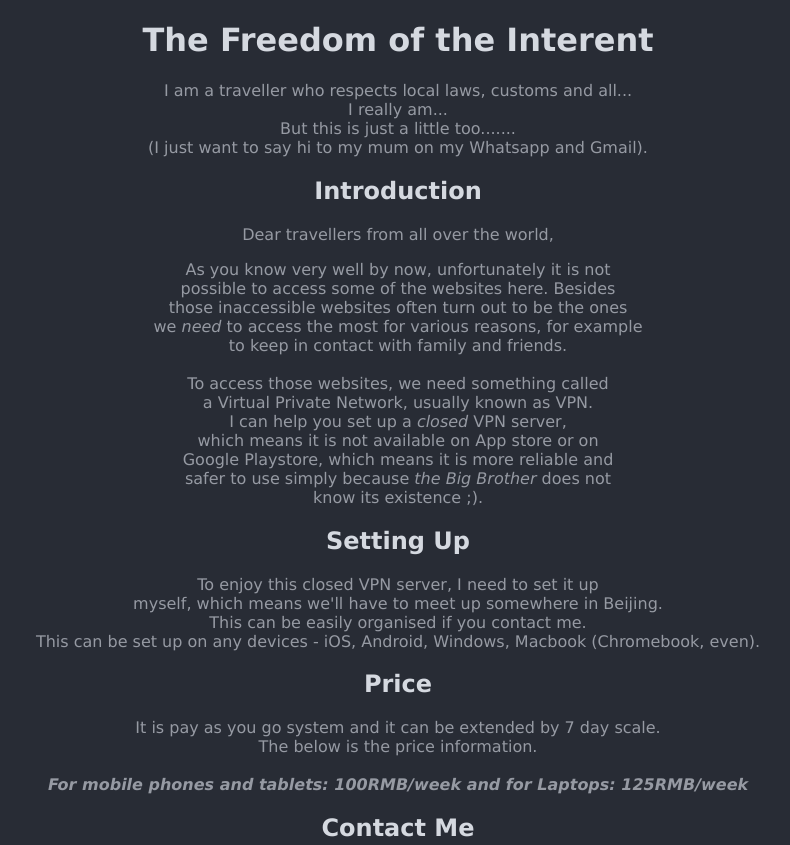
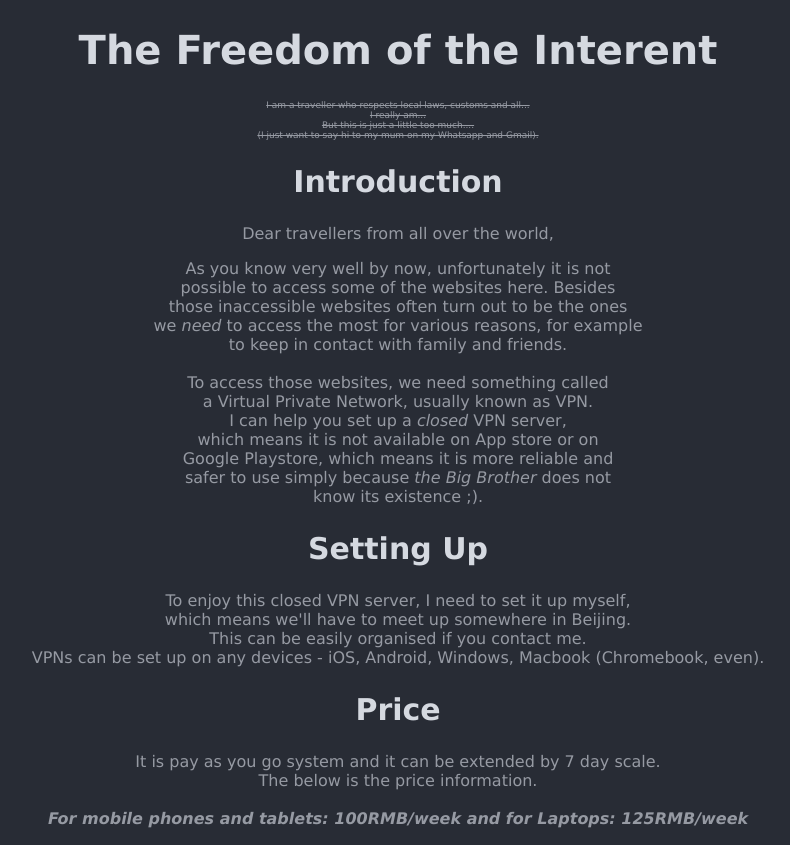
Before and after one commit to haratzj2/haratjz2, a plain HTML site: page index.html in a window 1280 px wide. Shown: the top 845 px of the page, without its empty margins (242-1032 px from the left). Drawn offline with Linux system fonts and the light colour scheme.

Commit message:
Modify CSS.

```diff
--- a/index.html
+++ b/index.html
@@ -10,7 +10,7 @@
       <h1 class="white">The Freedom of the Interent</h1>
       <p class="gray">I am a traveller who respects local laws, customs and all...<br>
         I really am...<br>
-        But this is just a little too.......<br>
+        But this is just a little too much....<br>
         (I just want to say hi to my mum on my Whatsapp and Gmail).</p>
     </div>
     <div class="intro">
@@ -33,10 +33,10 @@
     </div>
     <div class="setup">
       <h2 class="white">Setting Up</h2>
-      <p class="gray">To enjoy this closed VPN server, I need to set it up<br>
-        myself, which means we'll have to meet up somewhere in Beijing.<br>
+      <p class="gray">To enjoy this closed VPN server, I need to set it up myself,<br>
+        which means we'll have to meet up somewhere in Beijing.<br>
         This can be easily organised if you contact me.<br>
-        This can be set up on any devices - iOS, Android, Windows, Macbook (Chromebook, even).
+        VPNs can be set up on any devices - iOS, Android, Windows, Macbook (Chromebook, even).
       </p>
     </div>
     <div class="price">
--- a/resources/css/style.css
+++ b/resources/css/style.css
@@ -4,6 +4,18 @@ body {
   background-color: #282C35;
 }
 
+h1 {
+  font-size: 40px;
+}
+
+h2 {
+  font-size: 30px;
+}
+
+.heading p {
+  font-size: 9px;
+  text-decoration: line-through;
+}
 .gray {
   color: #969AA3;
 }
```
